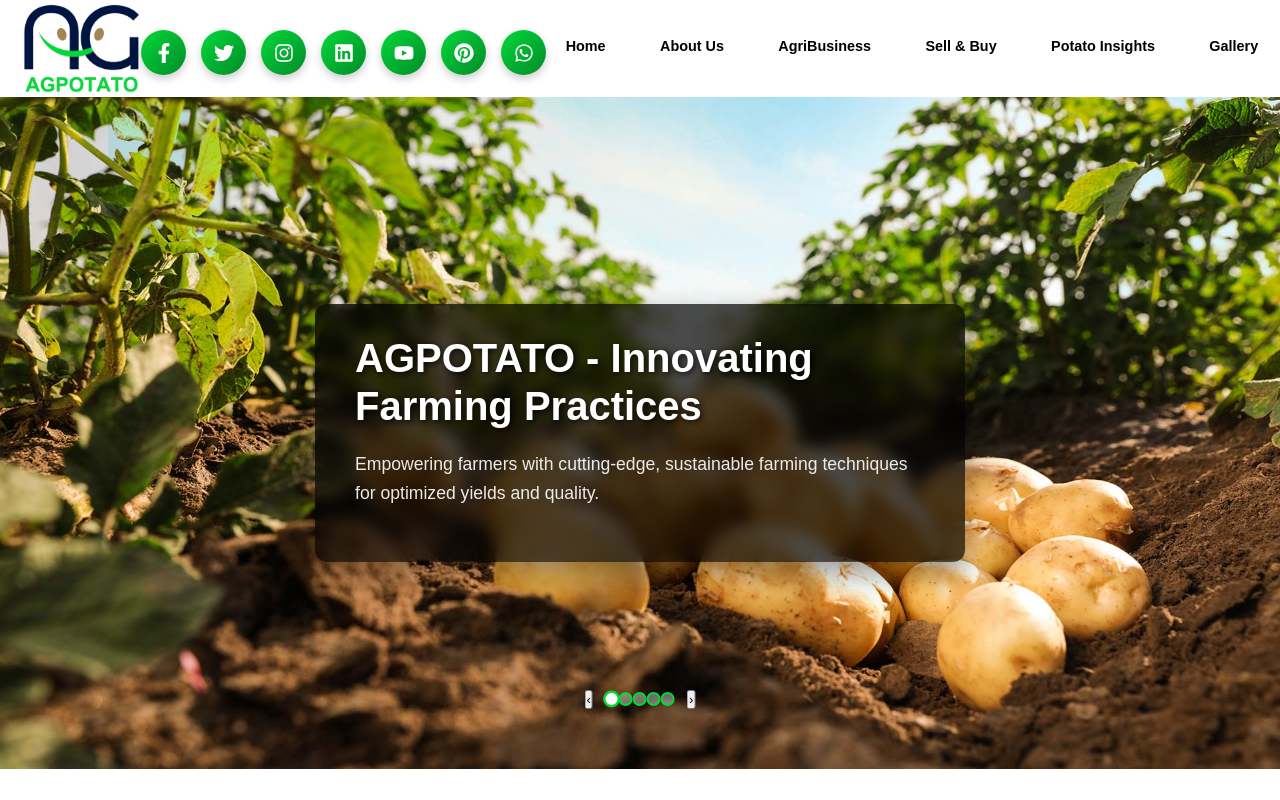
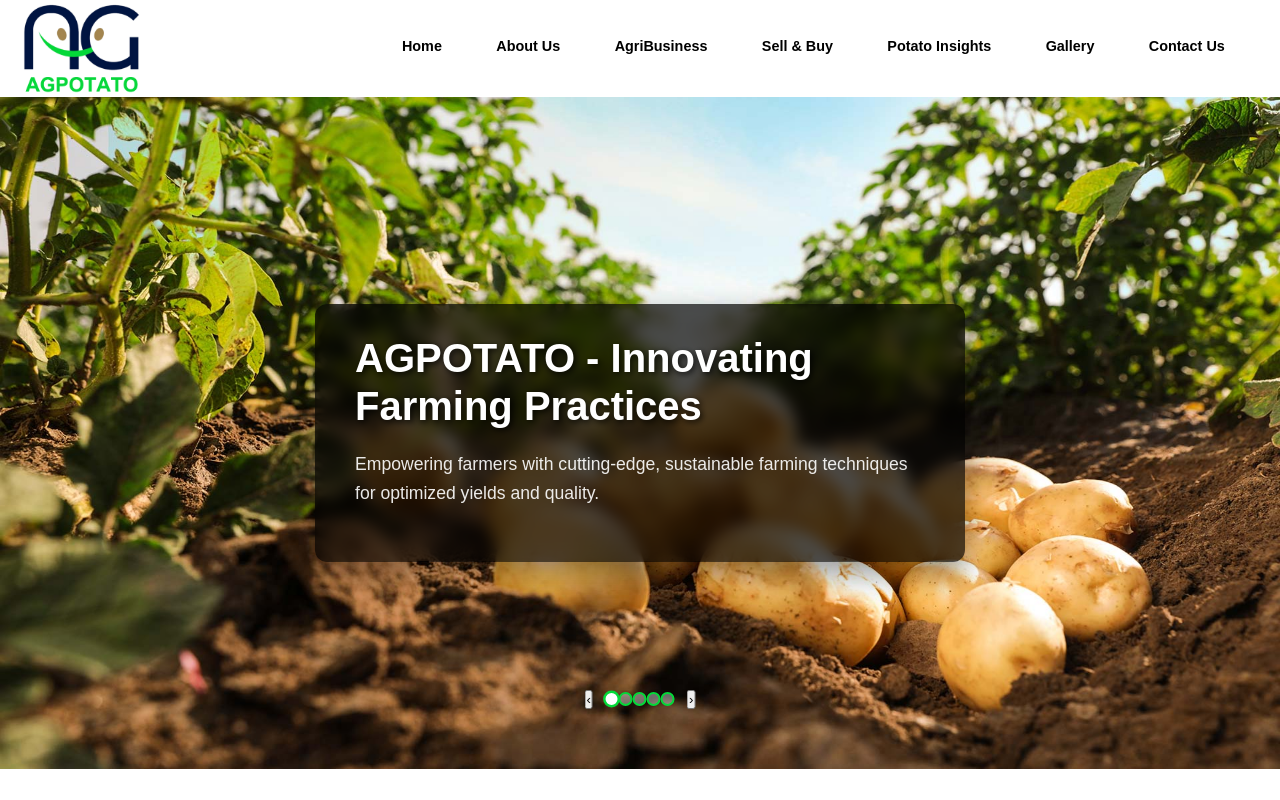
Before and after one commit to Shravan553/test, a Next.js app: page / in a window 1280 px wide. Shown: the top 800 px of the page. Built offline with nearby package versions, Linux system fonts and the light colour scheme.

Commit message:
first commit

```diff
--- a/src/app/Navbar/NavbarTYP.tsx
+++ b/src/app/Navbar/NavbarTYP.tsx
@@ -7,7 +7,6 @@
 
 import styles from "../Navbar/NavbarTYP.module.css";
 import { HamburgetMenuClose, HamburgetMenuOpen } from "../Navbar/Icons"
-import { FaFacebookF, FaInstagram, FaLinkedin, FaTwitter, FaYoutube, FaPinterest, FaWhatsapp } from "react-icons/fa";
 
 // Define type for the click state and dropdown states
 const Navbar: React.FC = () => {
@@ -102,15 +101,6 @@
               height={100}
             />
           </Link>
-          <div className={styles.socialIcons}>
-          <a href="https://www.facebook.com/share/1D3YExrYxU/" target="_blank" rel="noopener noreferrer"><FaFacebookF /></a>
-          <a href="https://x.com/agpotato0" target="_blank" rel="noopener noreferrer"><FaTwitter /></a>
-          <a href="https://www.instagram.com/agpotato_?igsh=cW40b2Q1ZWpkdjNt" target="_blank" rel="noopener noreferrer"><FaInstagram /></a>
-          <a href="https://www.linkedin.com/company/106107647/admin/dashboard/" target="_blank" rel="noopener noreferrer"><FaLinkedin /></a>
-          <a href="https://www.youtube.com/@Agpotato" target="_blank" rel="noopener noreferrer"><FaYoutube /></a>
-          <a href="https://in.pinterest.com/agpotato0" target="_blank" rel="noopener noreferrer"><FaPinterest /></a>
-          <a href="https://whatsapp.com/channel/0029VanTtzGEQIaiMwZqvB1T" target="_blank" rel="noopener noreferrer"><FaWhatsapp /></a>
-        </div>
           <ul className={click ? `${styles.navMenu} ${styles.active}` : styles.navMenu}>
             <li className={styles.navItem}>
               <Link href="/" className={styles.navLinks} onClick={handleClick} >
```
